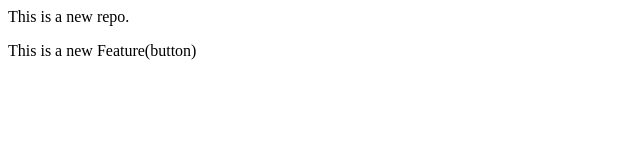
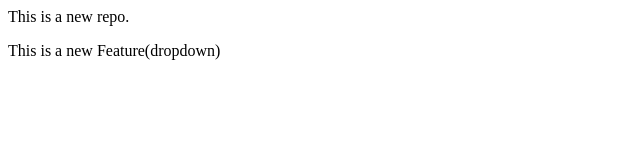
Before and after one commit to NineteenArpit06/localrepo, a plain HTML site: page index.html in a window 1280 px wide. Shown: the full height of the page, 0-640 px from the left. Drawn offline with Linux system fonts and the light colour scheme.

Commit message:
add dropdown

```diff
--- a/index.html
+++ b/index.html
@@ -1,2 +1,2 @@
 <P>This is a new repo.</P>
-<P>This is a new Feature(button)</P>
+<P>This is a new Feature(dropdown)</P>
```
